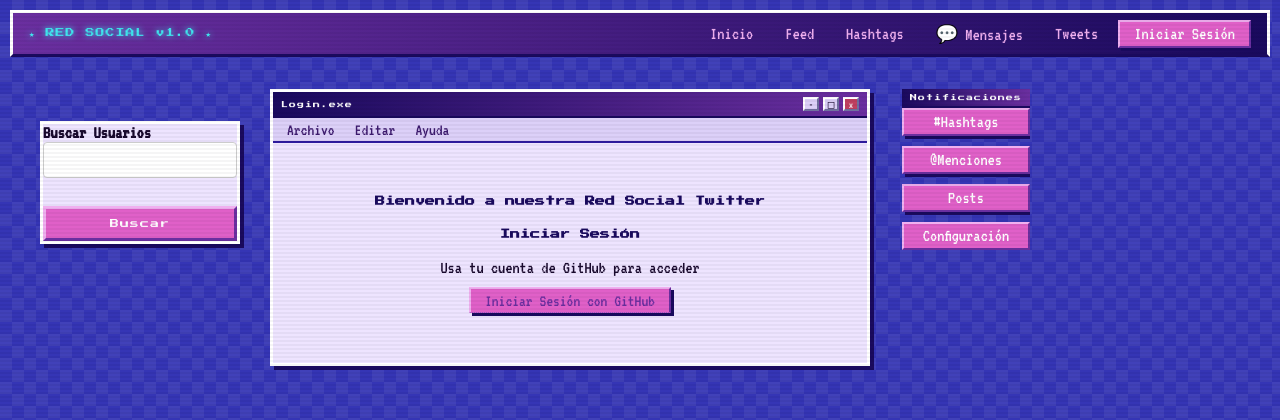
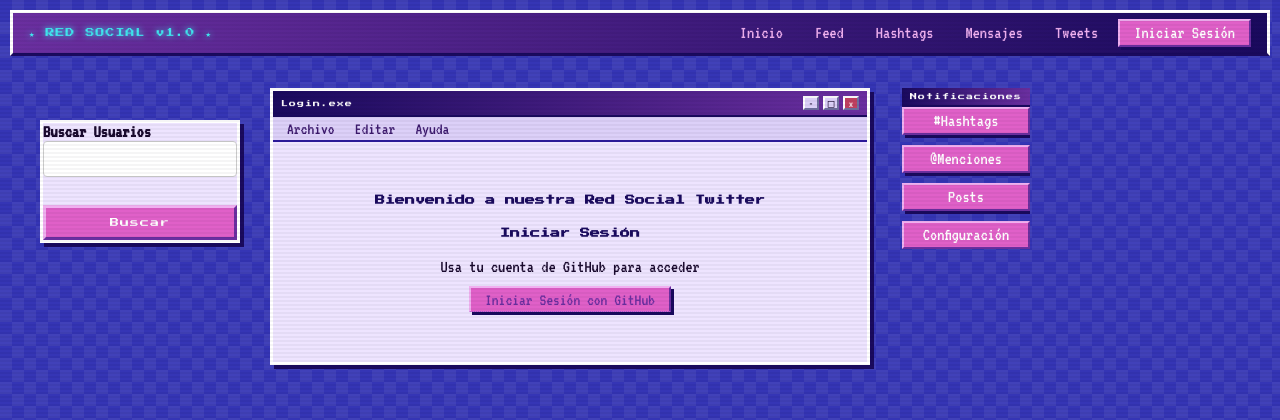
Before and after one commit to miliacoss0/Red-Social-Tipo-Twitter, a Django app: page / in a window 1280 px wide. Shown: the top 420 px of the page. Run offline with Django 5.2, Linux system fonts and the light colour scheme; data that the repository does not hold is empty.

Commit message:
style: mejorar elementos visuales en el header de la aplicación

```diff
--- a/templates/base.html
+++ b/templates/base.html
@@ -15,7 +15,7 @@
         <a href="/">Inicio</a>
         <a href="{% url 'feed' %}">Feed</a>
         <a href="{% url 'hashtags' %}">Hashtags</a>
-        <a href="{% url 'mensajes:inbox' %}" class="nav-link">💬 Mensajes</a>
+        <a href="{% url 'mensajes:inbox' %}" class="nav-link"> Mensajes</a>
         <a href="/tweets/">Tweets</a>
         {% if user.is_authenticated %}
             <span style="color: white; margin-left: 20px;">Bienvenido, {{ user.username }}</span>
```
